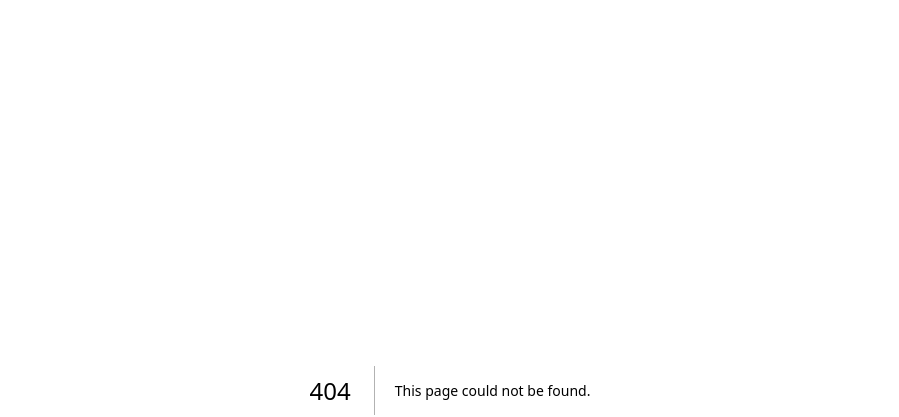
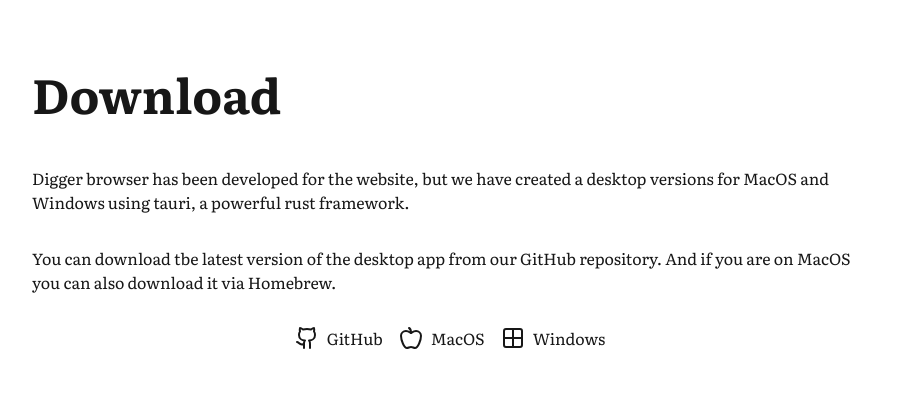
Before and after one commit to Rafacv23/digger-browser, a Next.js app: page /download in a window 1280 px wide. Before the commit this address had no page. Shown: the part 130-547 px from the top of the page, without its empty margins (190-1089 px from the left). Built offline with nearby package versions, Linux system fonts and the light colour scheme.

Commit message:
Add DownloadPage component with options for MacOS and Windows

```diff
--- /dev/null
+++ b/src/app/download/page.tsx
@@ -0,0 +1,54 @@
+import { Apple, Github, Grid2X2 } from "lucide-react"
+import Link from "next/link"
+
+const DownloadOptions = [
+  {
+    name: "GitHub",
+    link: "https://github.com/Rafacv23/digger-browser-desktop",
+    icon: <Github />,
+  },
+  {
+    name: "MacOS",
+    link: "https://github.com/Rafacv23/digger-browser-desktop/releases/tag/v0.0.1-alpha",
+    icon: <Apple />,
+  },
+  {
+    name: "Windows",
+    link: "https://github.com/Rafacv23/digger-browser-desktop/releases/tag/v0.0.1-alpha",
+    icon: <Grid2X2 />,
+  },
+]
+
+export default function DownloadPage() {
+  return (
+    <main className="flex flex-col place-content-center h-auto my-20 space-y-8">
+      <h1 className="text-5xl font-bold mb-4">Download</h1>
+      <p className="mb-8">
+        Digger browser has been developed for the website, but we have created a
+        desktop versions for MacOS and Windows using tauri, a powerful rust
+        framework.
+      </p>
+      <p>
+        You can download tbe latest version of the desktop app from our GitHub
+        repository. And if you are on MacOS you can also download it via
+        Homebrew.
+      </p>
+      <ul className="flex items-center justify-center gap-4">
+        {DownloadOptions.map((option) => (
+          <li key={option.name}>
+            <Link
+              href={option.link}
+              title={option.name}
+              target="_blank"
+              rel="noreferrer"
+              className="flex items-center space-x-2"
+            >
+              {option.icon}
+              {option.name}
+            </Link>
+          </li>
+        ))}
+      </ul>
+    </main>
+  )
+}
```
